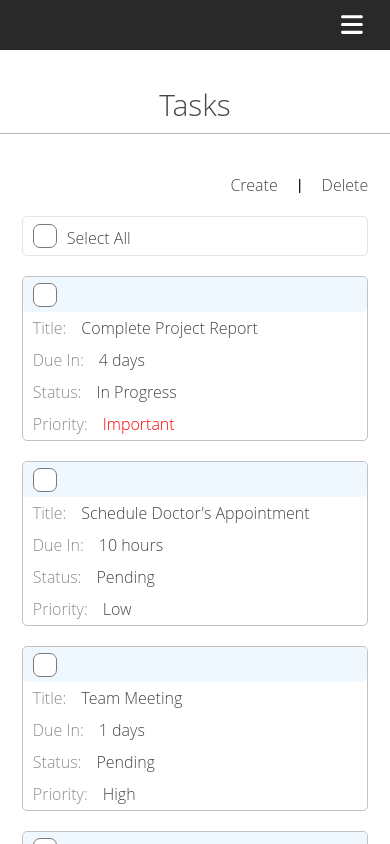
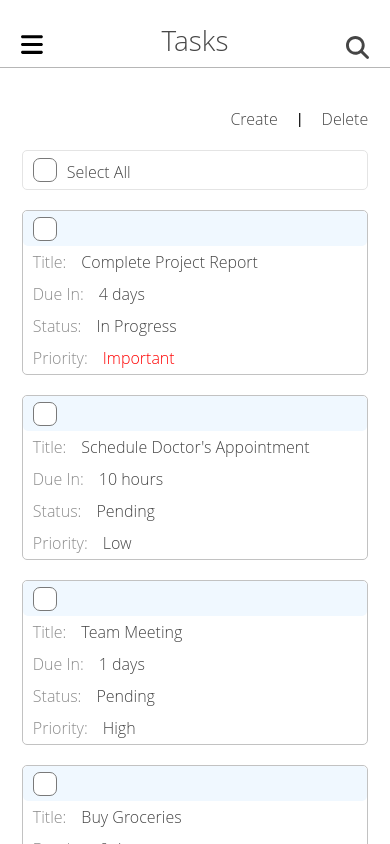
Before and after one commit to Rtam22/Tasker, a React (Create React App) app: page /tasks in a window 390 px wide. Shown: the top 844 px of the page. Built offline with nearby package versions, Linux system fonts and the light colour scheme.

Commit message:
Responsive changes, added modals for search + navigation

```diff
--- a/src/App.js
+++ b/src/App.js
@@ -13,8 +13,10 @@ function App() {
         <TaskProvider>
           <NotificationProvider>
             <div className="App">
-              <NavigationBar />
-              <MobileNavigation />
+              <div className="desktopNavigation">
+                <NavigationBar />
+              </div>
+
               <div className="content">
                 <Outlet />
               </div>
--- a/src/components/navigation/mobileNavigation.css
+++ b/src/components/navigation/mobileNavigation.css
@@ -1,26 +1,36 @@
+.mobileNavigationBar {
+  z-index: 1100;
+  width: 265px;
+  transition: width 0.2s ease-in-out;
+  overflow: hidden;
+}
+
+.mobileNavigationBar.hide {
+  width: 0;
+}
+
 .mobileNavigationContainer {
-  background-color: #292929;
-  height: 50px;
-  display: flex;
-  justify-content: flex-end;
-  align-items: center;
-  padding: 0 15%;
+  z-index: 1002;
   display: none;
 }
 
+.mobileNavigationContainer .mobileNavigationBar {
+  position: absolute;
+  left: 0;
+  top: 0;
+}
+
 .burgerButton {
-  color: white;
+  color: rgb(0, 0, 0);
   font-size: 25px;
 }
 
 @media (max-width: 1500px) {
   .mobileNavigationContainer {
-    display: flex;
+    display: block;
+  }
+
+  .mobileNavigationBar {
+    z-index: 1000;
   }
 }
-
-@media (max-width: 910px) {
-  .mobileNavigationContainer {
-    padding: 0 7%;
-  }
-}
--- a/src/components/navigation/mobileNavigation.js
+++ b/src/components/navigation/mobileNavigation.js
@@ -1,12 +1,40 @@
 import { faBars } from "@fortawesome/free-solid-svg-icons";
 import { FontAwesomeIcon } from "@fortawesome/react-fontawesome";
 import "./mobileNavigation.css";
+import { useEffect, useRef, useState } from "react";
+import NavigationBar from "./navigationBar";
 const MobileNavigation = () => {
+  const [showNavigation, setShowNavigation] = useState(false);
+  const modalRef = useRef(null);
+  const handleClick = () => {
+    setShowNavigation(!showNavigation);
+  };
+
+  const handleClickOutside = (event) => {
+    if (modalRef.current && !modalRef.current.contains(event.target)) {
+      setShowNavigation(false);
+    }
+  };
+
+  useEffect(() => {
+    document.addEventListener("mousedown", handleClickOutside);
+
+    return () => {
+      document.removeEventListener("mousedown", handleClickOutside);
+    };
+  }, []);
+
   return (
     <div className="mobileNavigationContainer">
-      <button>
+      <button onClick={handleClick}>
         <FontAwesomeIcon icon={faBars} className="burgerButton" />
       </button>
+      <div
+        ref={modalRef}
+        className={`mobileNavigationBar ${showNavigation ? "" : "hide"}`}
+      >
+        <NavigationBar onClick={handleClick} />
+      </div>
     </div>
   );
 };
--- a/src/components/navigation/navigationBar.css
+++ b/src/components/navigation/navigationBar.css
@@ -1,9 +1,32 @@
-.desktopNavigation {
+.desktopNavigation,
+.mobileNavigationBar {
   width: 250px;
   height: 100vh;
   background-color: #292929;
   box-sizing: border-box;
   position: fixed;
+}
+
+.navBar .closeButton {
+  display: none;
+  align-items: center;
+  justify-content: center;
+  position: absolute;
+  color: white;
+  right: 18px;
+  top: 45px;
+  width: 30px;
+  height: 30px;
+  font-size: 30px;
+  padding-bottom: 4px;
+}
+
+.navBar .closeButton:hover {
+  background-color: #fd7777;
+}
+
+.navBar p {
+  text-wrap: nowrap;
 }
 
 hr {
@@ -28,4 +51,7 @@ p.taskTitle {
   .desktopNavigation {
     display: none;
   }
+  .navBar .closeButton {
+    display: flex;
+  }
 }
--- a/src/components/navigation/navigationBar.js
+++ b/src/components/navigation/navigationBar.js
@@ -14,11 +14,14 @@ import { TaskContext } from "../../context/taskContext";
 import { useContext } from "react";
 import { NotificationContext } from "../../context/notificationContext";
 
-function NavigationBar() {
+function NavigationBar({ onClick }) {
   const { weekCount, todayCount, taskItems } = useContext(TaskContext);
   const { notifications } = useContext(NotificationContext);
   return (
-    <div className="desktopNavigation">
+    <div className="navBar">
+      <button className="closeButton" onClick={onClick}>
+        ‹
+      </button>
       <Logo />
 
       <hr></hr>
--- /dev/null
+++ b/src/components/navigation/searchModal.css
@@ -0,0 +1,32 @@
+.searchModal {
+  position: absolute;
+  z-index: 1001;
+  top: 83px;
+  width: 100%;
+  height: 70px;
+  background-color: rgb(255, 255, 255);
+  box-shadow: 0 3px 3px rgba(0, 0, 0, 0.1);
+  display: flex;
+  align-items: center;
+  justify-content: center;
+  overflow: hidden;
+  transition: height 0.2s ease-in-out;
+}
+
+.searchModal.hidden {
+  height: 0;
+  display: flex;
+}
+
+.searchModal .search-container {
+  width: 85%;
+  justify-content: center;
+}
+
+.searchModal .search-container form {
+  width: 100%;
+}
+
+.searchModal .search-container input {
+  width: 100%;
+}
--- /dev/null
+++ b/src/components/navigation/searchModal.js
@@ -0,0 +1,53 @@
+import Search from "../search";
+import "./searchModal.css";
+import { faMagnifyingGlass } from "@fortawesome/free-solid-svg-icons";
+import { FontAwesomeIcon } from "@fortawesome/react-fontawesome";
+import { useEffect, useRef, useState } from "react";
+
+const SearchModal = () => {
+  const [showModal, setShowModal] = useState(false);
+  const modalRef = useRef(null);
+  const searchRef = useRef(null);
+  const handleClickOutside = (event) => {
+    if (
+      modalRef.current &&
+      !modalRef.current.contains(event.target) &&
+      !searchRef.current.contains(event.target)
+    ) {
+      setShowModal(false);
+    }
+  };
+
+  const handleClick = () => {
+    setShowModal(!showModal);
+    console.log(showModal);
+  };
+
+  useEffect(() => {
+    document.addEventListener("mousedown", handleClickOutside);
+
+    return () => {
+      document.removeEventListener("mousedown", handleClickOutside);
+    };
+  }, []);
+
+  return (
+    <>
+      <button
+        ref={searchRef}
+        onClick={handleClick}
+        className="searchIconContainer"
+      >
+        <FontAwesomeIcon icon={faMagnifyingGlass} className="fa-lg" />
+      </button>
+      <div
+        ref={modalRef}
+        className={`searchModal ${showModal ? "" : "hidden"}`}
+      >
+        <Search />
+      </div>
+    </>
+  );
+};
+
+export default SearchModal;
--- a/src/components/navigation/topOptionBar.css
+++ b/src/components/navigation/topOptionBar.css
@@ -1,20 +1,20 @@
 .topOptionBarContainer {
-  width: 70%;
+  position: relative;
+  width: 100%;
   height: 75px;
   display: grid;
   grid-template-columns: repeat(3, 1fr);
   box-sizing: border-box;
-  margin: auto;
-
   align-items: flex-end;
+  padding: 0 14.9%;
+  z-index: 1002;
 }
 
-.topOptionBarContainer button {
+.topOptionBarContainer .button {
   width: 120px;
   height: 40px;
   background-color: #51a8f9;
   border: none;
-
   color: white;
 }
 
@@ -31,7 +31,7 @@
   margin: 0;
 }
 
-.topOptionBar hr {
+.topBarHr {
   width: 100%;
   border: none;
   border-top: 1px solid rgb(182, 182, 182);
@@ -39,23 +39,52 @@
   margin-bottom: 0px;
 }
 
-.topOptionBar img {
-  padding: 0px 0px 0px 80px;
+.searchIconContainer {
+  display: none;
+}
+.searchIconContainer .fa-lg {
+  font-size: 23px;
+}
+
+@media (max-width: 1500px) {
+  .desktopNavigation {
+    display: none;
+  }
+  .topOptionBarContainer .button {
+    display: none;
+  }
 }
 
 @media (max-width: 910px) {
   .topOptionBarContainer {
-    width: 86%;
+    padding: 0 5.5%;
   }
 }
 
 @media (max-width: 800px) {
-  .topOptionBarContainer {
-    display: flex;
-    justify-content: center;
-  }
-  .topOptionBarContainer button,
-  .topOptionBarContainer .search-container {
+  .topOptionBarContainer button.task {
     display: none;
   }
 }
+
+@media (max-width: 780px) {
+  .searchIconContainer {
+    display: flex;
+    justify-content: flex-end;
+    justify-self: flex-end;
+  }
+
+  .desktopSearch {
+    display: none;
+  }
+}
+
+@media (max-width: 550px) {
+  .topOptionBarContainer h2 {
+    font-size: 28px;
+  }
+
+  .topOptionBarContainer {
+    height: 59px;
+  }
+}
--- a/src/components/navigation/topOptionBar.js
+++ b/src/components/navigation/topOptionBar.js
@@ -1,14 +1,22 @@
 import "./topOptionBar.css";
 import Search from "../search";
+import MobileNavigation from "./mobileNavigation";
+
+import SearchModal from "./searchModal";
 function TopOptionBar(props) {
   return (
     <div className="topOptionBar">
       <div className="topOptionBarContainer">
-        <button className="button">New Task</button>
+        <button className="button task">New Task</button>
+        <MobileNavigation />
         <h2>{props.name}</h2>
-        <Search />
+
+        <SearchModal />
+        <div className="desktopSearch">
+          <Search />
+        </div>
       </div>
-      <hr></hr>
+      <hr className="topBarHr"></hr>
     </div>
   );
 }
--- a/src/components/notes/noteList.css
+++ b/src/components/notes/noteList.css
@@ -30,7 +30,7 @@
   justify-items: center;
   align-items: center;
   row-gap: 25px;
-  column-gap: 2%;
+  column-gap: 4%;
 }
 
 @media (max-width: 1250px) {
@@ -42,7 +42,7 @@
 
 @media (max-width: 910px) {
   .content-container .noteList {
-    width: 85%;
+    width: 88%;
   }
   .noteList .buttonContainer {
     margin: 60px 0 20px 0;
@@ -52,15 +52,16 @@
   }
 }
 
-@media (max-width: 660px) {
-}
-
 @media (max-width: 550px) {
   .content-container .noteList {
     margin: 0 auto;
   }
   .noteList .content {
     grid-template-columns: repeat(1, 1fr);
+  }
+
+  .noteList .buttonContainer {
+    margin-top: 30px;
   }
 }
 
--- a/src/components/tasks/taskForm.css
+++ b/src/components/tasks/taskForm.css
@@ -3,7 +3,7 @@
   top: 0;
   left: 0;
   position: fixed;
-  z-index: 100;
+  z-index: 2001;
   display: flex;
   justify-content: center;
   align-items: center;
```
